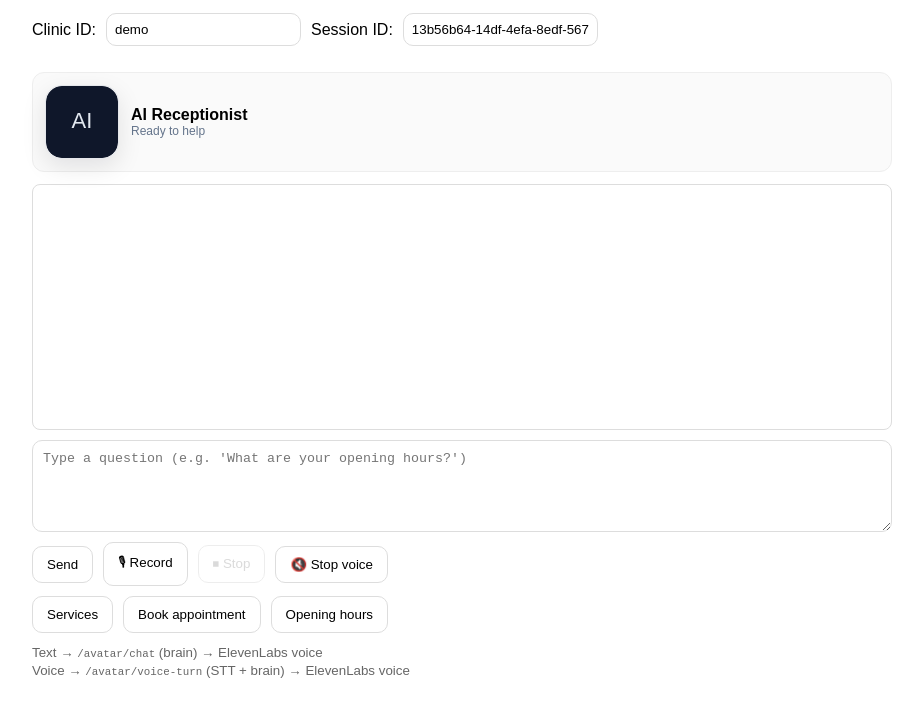
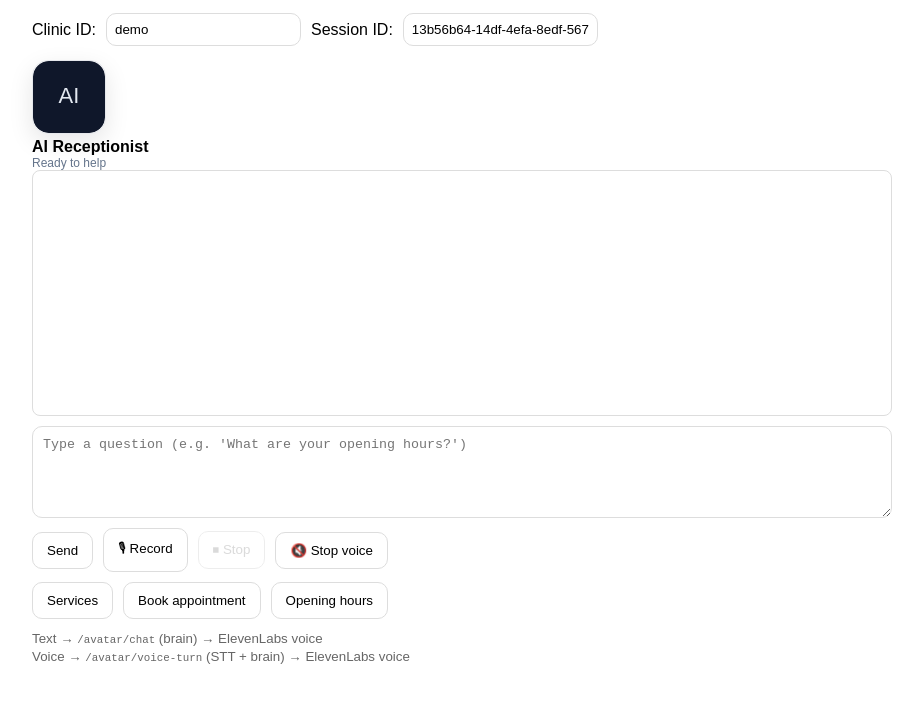
Before and after one commit to Bigq077/roch-avatar-web, a plain HTML site: page index.html in a window 1280 px wide. Shown: the part 202-918 px from the top of the page, without its empty margins (178-1101 px from the left). Drawn offline with Linux system fonts and the light colour scheme.

Commit message:
Update index.html

```diff
--- a/index.html
+++ b/index.html
@@ -48,17 +48,7 @@
     .status.speaking { background: rgba(59,130,246,0.15); color:#3b82f6; }
     .status.error { background: rgba(239,68,68,0.15); color:#ef4444; }
 
-    /* Avatar card (REAL image) */
-    .avatarCard{
-      display:flex;
-      gap:12px;
-      align-items:center;
-      padding:12px;
-      border:1px solid #eee;
-      border-radius:12px;
-      background:#fafafa;
-      margin:12px 0;
-    }
+
     .avatarImg{
       width:72px;
       height:72px;
```
